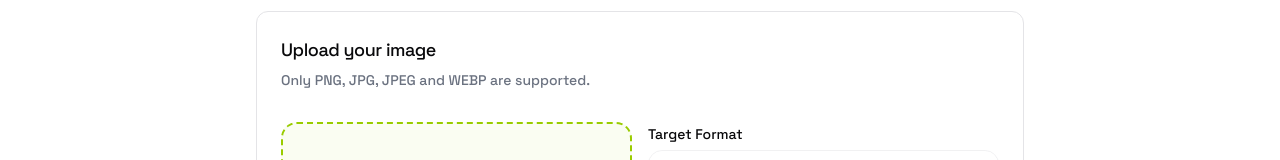
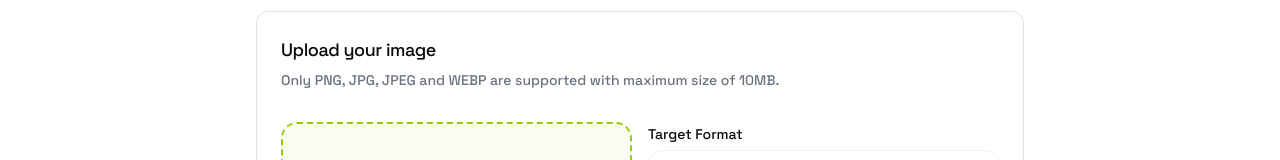
Before and after one commit to ahmedsomaa/sharp-studio, a Next.js app: page /converter in a window 1280 px wide. Shown: the part 215-375 px from the top of the page. Built offline with nearby package versions, Linux system fonts and the light colour scheme.

Commit message:
add 10MB notice

```diff
--- a/pages/converter.tsx
+++ b/pages/converter.tsx
@@ -123,7 +123,8 @@ export default function Converter() {
                 Upload your image
               </CardTitle>
               <CardDescription className="text-sm font-medium text-gray-500">
-                Only PNG, JPG, JPEG and WEBP are supported.
+                Only PNG, JPG, JPEG and WEBP are supported with maximum size of
+                10MB.
               </CardDescription>
             </CardHeader>
             <CardContent className="grid sm:grid-cols-2 lg:grid-cols-2 gap-4">
```
